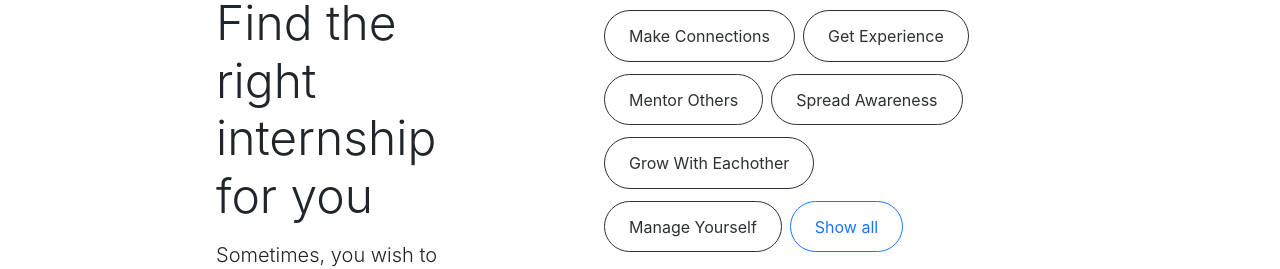
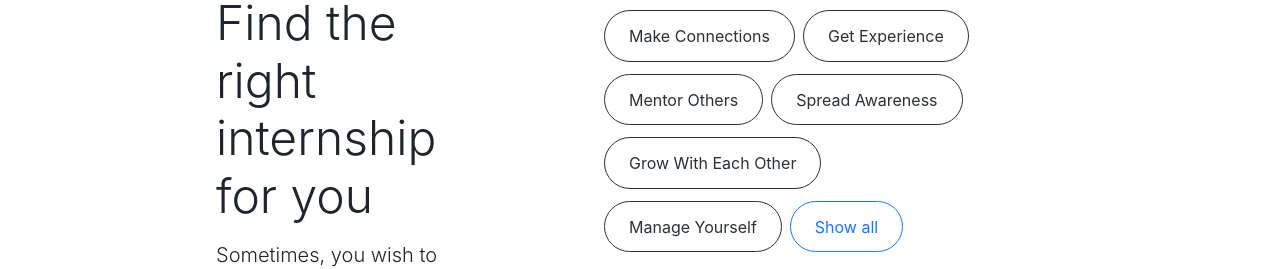
Before and after one commit to nreid1994/CodeCall, a React (Create React App) app in the folder bdpain/: page / in a window 1280 px wide. Shown: the part 1600-1869 px from the top of the page. Built offline with nearby package versions, Linux system fonts and the light colour scheme.

Commit message:
GROWING WITH EACH OTHER

```diff
--- a/bdpain/src/landing/components/landing/landing_template.tsx
+++ b/bdpain/src/landing/components/landing/landing_template.tsx
@@ -243,7 +243,7 @@ export function template(
             className="btn-register"
             id="SectionButtons"
           >
-            Grow With Eachother
+            Grow With Each Other
           </Button>
           <Button
             type="submit"
```
